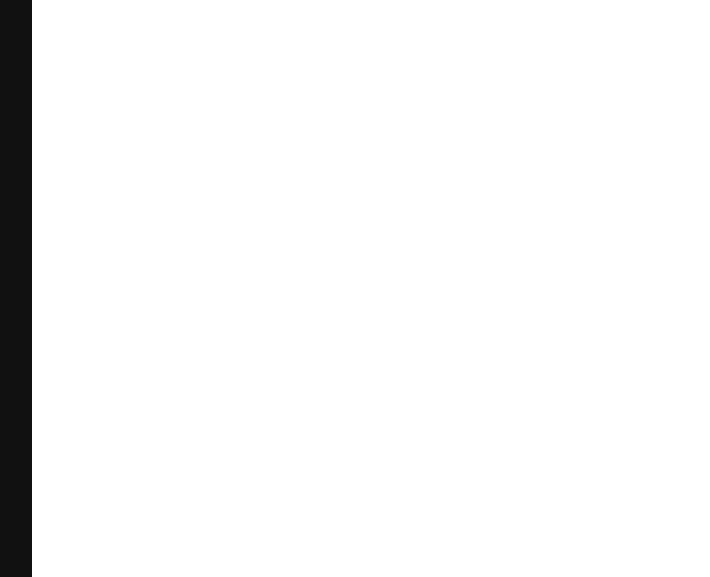
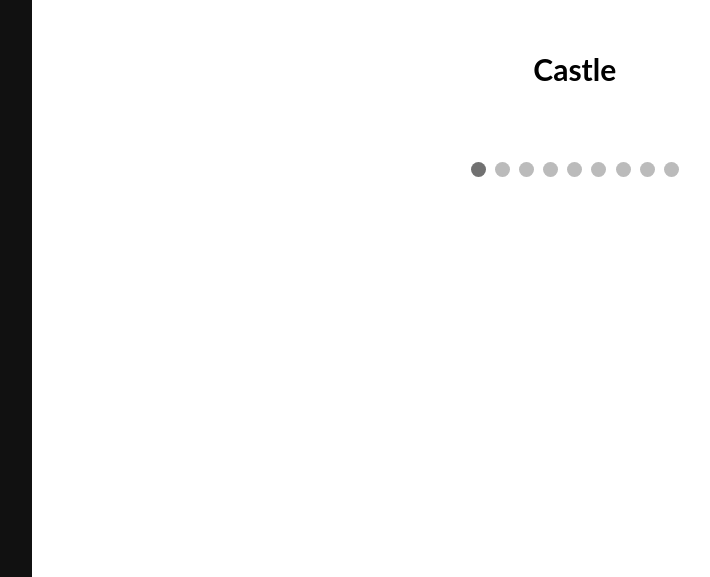
Before and after one commit to MrLavengar/h3_users_units_rank, a Django app: template creatures_ranking/templates/__base__.html in a window 1280 px wide. Shown: the part 223-800 px from the top of the page, without its empty margins (160-870 px from the left). Run offline with Django 3.2, Linux system fonts and the light colour scheme; the template is opened without the code that fills it, so the values that code supplies are empty; parts of the project's set-up code (start-up, migrations or seed data) failed here and were passed over.

Commit message:
add slideshow to mainpage

```diff
--- a/creatures_ranking/templates/__base__.html
+++ b/creatures_ranking/templates/__base__.html
@@ -18,9 +18,92 @@
     {% endfor %}
 </div>
 <!-- //--------------------------- page content -------------------------// -->
-<div class="main">{% block content %}{% endblock content %}</div>
+<div class="main">
+    <a href="#"><button>Login</button></a>
+    <a href="#"><button>Logout</button></a>
+    <a href="#"><button>Vote!</button></a><br>
+    <hr>
+
+    {% block content %}
+         <!-- Slideshow container -->
+<div class="slideshow-container">
+
+  <!-- Full-width images with number and caption text -->
+  <div class="mySlides fade">
+    <div class="numbertext">1 / 9</div>
+    <a href="/castle_creature_list/Castle"><img src="{% static 'castle_images/Adventure_Map_Castle_fort.gif' %}" style="width:30%"></a>
+    <div class="text"><h3 class="shadow">Castle</h3></div>
+  </div>
+
+  <div class="mySlides fade">
+    <div class="numbertext">2 / 9</div>
+    <a href="/castle_creature_list/Rampart"><img src="{% static 'castle_images/Adventure_Map_Rampart_fort.gif' %}" style="width:30%"></a>
+    <div class="text"><h3 class="shadow">Rampart</h3></div>
+  </div>
+
+  <div class="mySlides fade">
+    <div class="numbertext">3 / 9</div>
+    <a href="/castle_creature_list/Tower"><img src="{% static 'castle_images/Adventure_Map_Tower_fort.gif' %}" style="width:30%"></a>
+      <div class="text"><h3 class="shadow">Tower</h3></div>
+  </div>
+    <div class="mySlides fade">
+    <div class="numbertext">4 / 3</div>
+    <a href="/castle_creature_list/Inferno"><img src="{% static 'castle_images/Adventure_Map_Inferno_fort.gif' %}" style="width:30%"></a>
+    <div class="text"><h3 class="shadow">Inferno</h3></div>
+  </div>
+
+  <div class="mySlides fade">
+    <div class="numbertext">5 / 9</div>
+    <a href="/castle_creature_list/Necropolis"><img src="{% static 'castle_images/Adventure_Map_Necropolis_fort.gif' %}" style="width:30%"></a>
+    <div class="text"><h3 class="shadow">Necropolis</h3></div>
+  </div>
+
+  <div class="mySlides fade">
+    <div class="numbertext">6 / 9</div>
+    <a href="/castle_creature_list/Dungeon"><img src="{% static 'castle_images/Adventure_Map_Dungeon_fort.gif' %}" style="width:30%"></a>
+      <div class="text"><h3 class="shadow">Dungeon</h3></div>
+  </div>
+    <div class="mySlides fade">
+    <div class="numbertext">7 / 9</div>
+    <a href="/castle_creature_list/Stronghold"><img src="{% static 'castle_images/Adventure_Map_Stronghold_fort.gif' %}" style="width:30%"></a>
+    <div class="text"><h3 class="shadow">Stronghold</h3></div>
+  </div>
+
+  <div class="mySlides fade">
+    <div class="numbertext">8 / 9</div>
+    <a href="/castle_creature_list/Fortress"><img src="{% static 'castle_images/Adventure_Map_Fortress_fort.gif' %}" style="width:30%"></a>
+    <div class="text"><h3 class="shadow">Fortress</h3></div>
+  </div>
+
+  <div class="mySlides fade">
+    <div class="numbertext">9 / 9</div>
+    <a href="/castle_creature_list/Conflux"><img src="{% static 'castle_images/Adventure_Map_Conflux_fort.gif' %}" style="width:30%"></a>
+      <div class="text"><h3 class="shadow">Conflux</h3></div>
+  </div>
+
+  <!-- Next and previous buttons -->
+  <a class="prev" onclick="plusSlides(-1)">Previous</a>
+  <a class="next" onclick="plusSlides(1)">Next</a>
+</div>
+<br>
+
+<!-- The dots/circles -->
+<div style="text-align:center">
+  <span class="dot" onclick="currentSlide(1)"></span>
+  <span class="dot" onclick="currentSlide(2)"></span>
+  <span class="dot" onclick="currentSlide(3)"></span>
+  <span class="dot" onclick="currentSlide(4)"></span>
+  <span class="dot" onclick="currentSlide(5)"></span>
+  <span class="dot" onclick="currentSlide(6)"></span>
+  <span class="dot" onclick="currentSlide(7)"></span>
+  <span class="dot" onclick="currentSlide(8)"></span>
+  <span class="dot" onclick="currentSlide(9)"></span>
+</div>
+
+    {% endblock content %}
+</div>
 <!-- //--------------------------- page content end ---------------------// -->
 
-
+<script src="{% static 'base.js' %}"></script>
 </body>
 </html>
```
